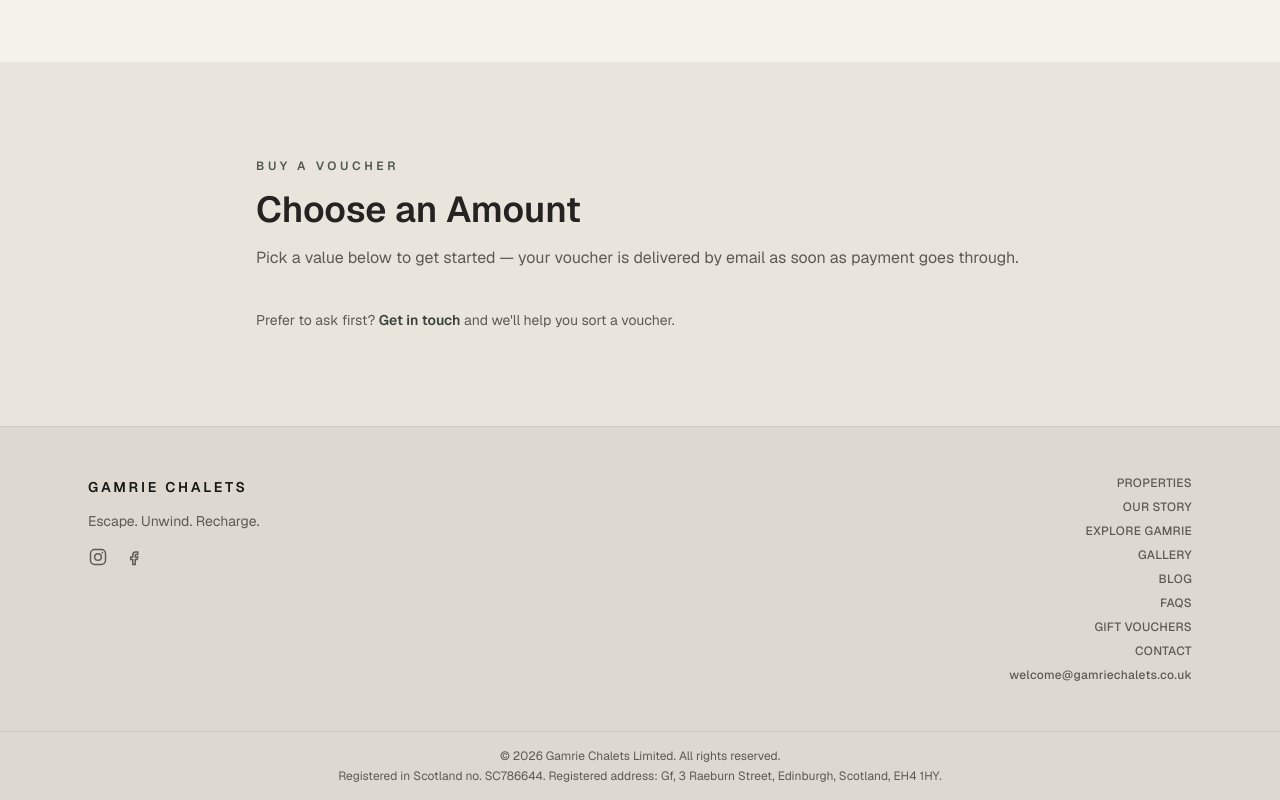
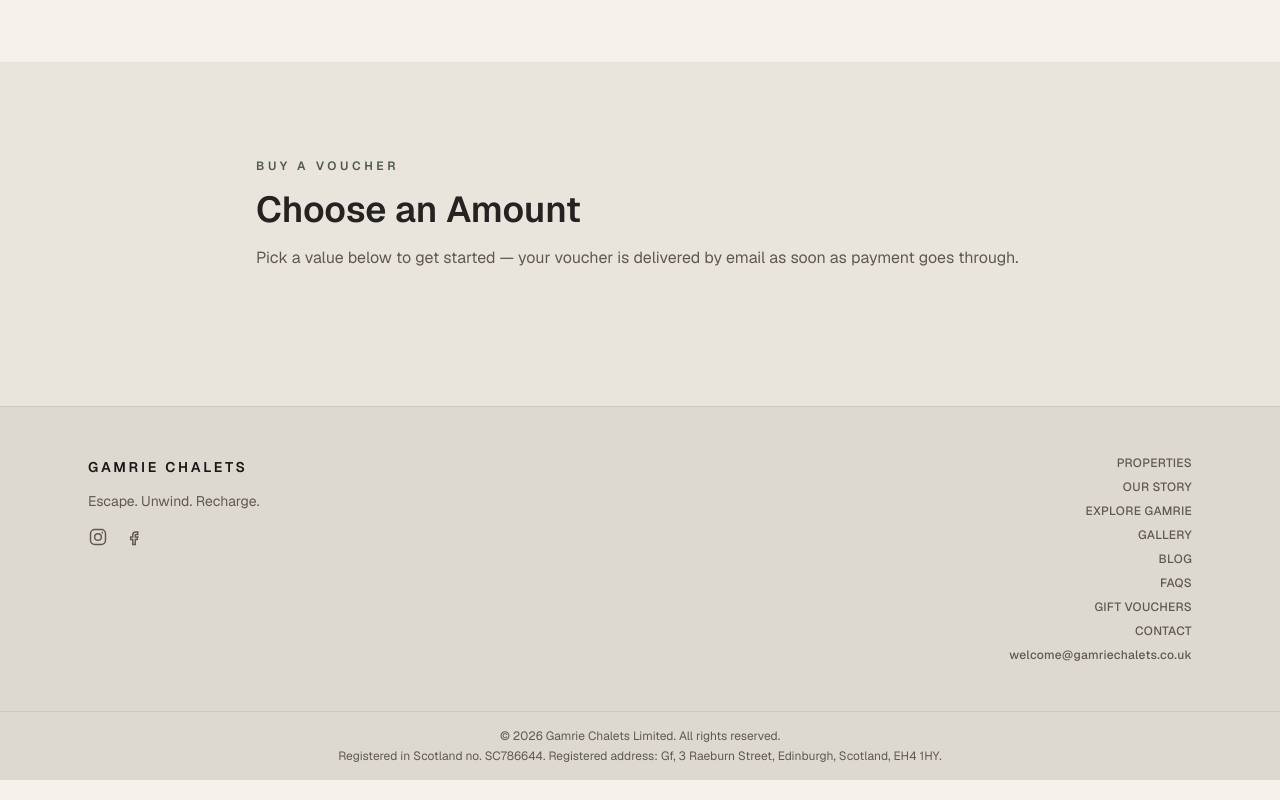
Before and after one commit to welcome-cpu/Main, a Next.js app: page /gift-vouchers in a window 1280 px wide. Shown: the part 1407-2207 px from the top of the page. Built offline with nearby package versions, Linux system fonts and the light colour scheme.

Commit message:
Remove the 'prefer to ask first' contact fallback line from gift vouchers page

```diff
--- a/app/gift-vouchers/page.tsx
+++ b/app/gift-vouchers/page.tsx
@@ -1,6 +1,5 @@
 import type { Metadata } from "next";
 import type { ReactNode } from "react";
-import Link from "next/link";
 import Script from "next/script";
 import { pageOpenGraph, pageTwitter } from "@/lib/metadata";
 
@@ -206,17 +205,6 @@ export default function GiftVouchersPage() {
               data-platform="Other"
             />
           </div>
-
-          <p className="mt-6 text-sm text-muted-foreground">
-            Prefer to ask first?{" "}
-            <Link
-              href="/contact"
-              className="font-semibold text-primary hover:underline"
-            >
-              Get in touch
-            </Link>{" "}
-            and we&apos;ll help you sort a voucher.
-          </p>
         </div>
       </section>
 
```
